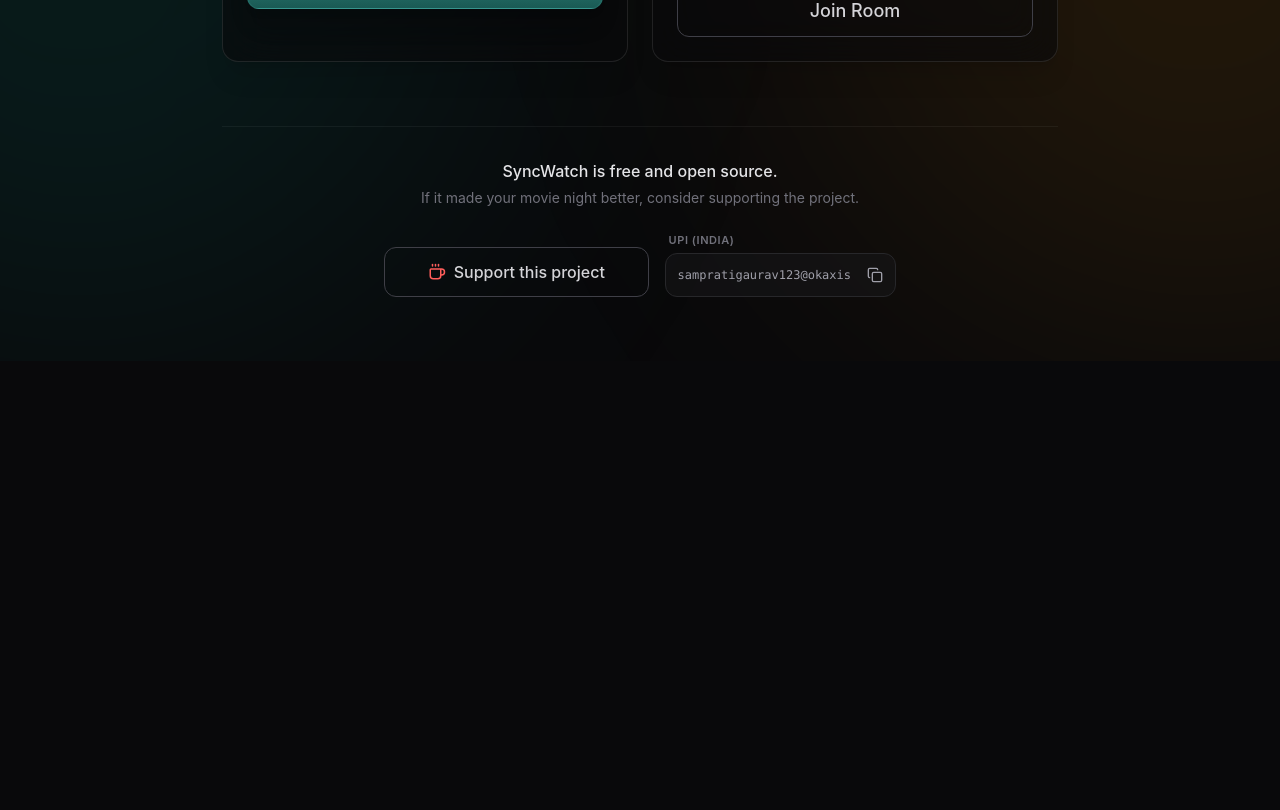
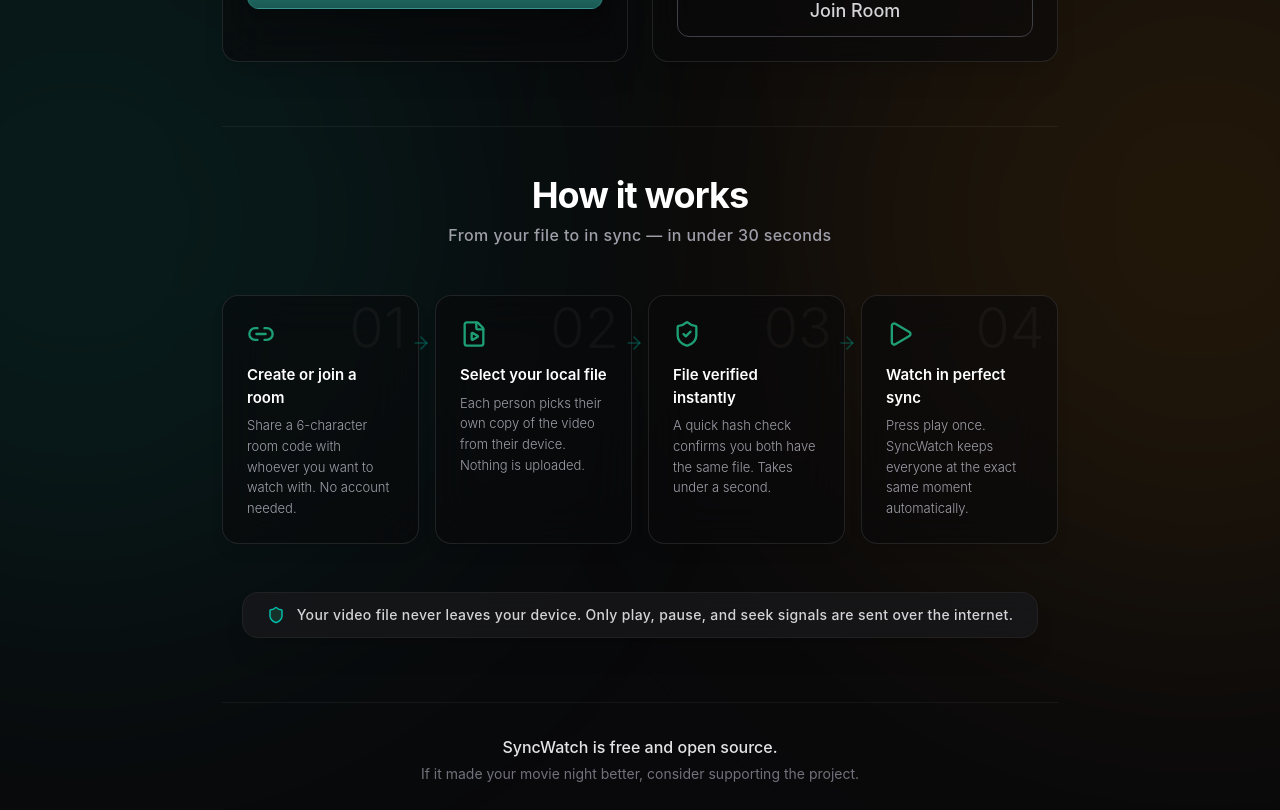
Before and after one commit to sampratigaurav/syncwatch, a React (Vite) app in the folder client/: page / in a window 1280 px wide. Shown: the part 500-1310 px from the top of the page. Before the commit the page ends 861 px from the top, so only its background shows below. Built offline with nearby package versions, Linux system fonts and the light colour scheme.

Commit message:
Add 'How it works' interactive timeline section to Home page

```diff
--- a/client/src/pages/Home.tsx
+++ b/client/src/pages/Home.tsx
@@ -1,6 +1,6 @@
 import { useState, useEffect, useRef } from 'react';
 import { useNavigate, useParams } from 'react-router-dom';
-import { Coffee, Copy, Check, Lock, Unlock } from 'lucide-react';
+import { Coffee, Copy, Check, Lock, Unlock, Link2, FileVideo, ShieldCheck, Play, ArrowRight, Shield } from 'lucide-react';
 import { useRoomStore } from '../store/roomStore';
 import { SERVER_URL } from '../lib/config';
 import { socket } from '../hooks/useSocket';
@@ -11,6 +11,29 @@ import { twMerge } from 'tailwind-merge';
 function cn(...inputs: (string | undefined | null | false)[]) {
   return twMerge(clsx(inputs));
 }
+
+const STEPS = [
+  {
+    icon: Link2,
+    title: "Create or join a room",
+    desc: "Share a 6-character room code with whoever you want to watch with. No account needed."
+  },
+  {
+    icon: FileVideo,
+    title: "Select your local file",
+    desc: "Each person picks their own copy of the video from their device. Nothing is uploaded."
+  },
+  {
+    icon: ShieldCheck,
+    title: "File verified instantly",
+    desc: "A quick hash check confirms you both have the same file. Takes under a second."
+  },
+  {
+    icon: Play,
+    title: "Watch in perfect sync",
+    desc: "Press play once. SyncWatch keeps everyone at the exact same moment automatically."
+  }
+];
 
 export default function Home() {
   const navigate = useNavigate();
@@ -36,6 +59,16 @@ export default function Home() {
   const [copied, setCopied] = useState(false);
 
   const joinNicknameInputRef = useRef<HTMLInputElement>(null);
+  const sectionRef = useRef<HTMLDivElement>(null);
+  const [isVisible, setIsVisible] = useState(false);
+
+  useEffect(() => {
+    const observer = new IntersectionObserver(([entry]) => {
+      if (entry.isIntersecting) setIsVisible(true);
+    }, { threshold: 0.2 });
+    if (sectionRef.current) observer.observe(sectionRef.current);
+    return () => observer.disconnect();
+  }, []);
 
   const handleCopyUPI = () => {
     navigator.clipboard.writeText('sampratigaurav123@okaxis');
@@ -391,6 +424,79 @@ export default function Home() {
 
         </div>
 
+        {/* How it works section */}
+        <div ref={sectionRef} className="w-full mt-12 tablet:mt-16 pt-8 tablet:pt-12 border-t border-white/5 [.light_&]:border-black/5 flex flex-col items-center">
+
+          <div className={cn(
+            "text-center transition-all duration-500 ease-out motion-reduce:transition-none motion-reduce:opacity-100 motion-reduce:translate-y-0",
+            isVisible ? "opacity-100 translate-y-0" : "opacity-0 translate-y-5"
+          )}>
+            <h2 className="text-3xl tablet:text-4xl font-bold tracking-tight text-white [.light_&]:text-zinc-900 mb-2">How it works</h2>
+            <p className="text-sm tablet:text-base text-zinc-400 [.light_&]:text-zinc-600 font-medium tracking-wide">From your file to in sync — in under 30 seconds</p>
+          </div>
+
+          <div className="relative w-full mt-10 tablet:mt-12 max-w-[900px]">
+            {/* Mobile Vertical Timeline Line */}
+            <div className={cn(
+              "absolute left-[20px] top-6 bottom-6 w-[2px] border-l-2 border-dashed border-teal-500/20 tablet:hidden transition-opacity duration-700 ease-out delay-300",
+              isVisible ? "opacity-100" : "opacity-0"
+            )} />
+
+            <div className="grid grid-cols-1 tablet:grid-cols-2 desktop:grid-cols-4 gap-6 desktop:gap-4 relative w-full">
+              {STEPS.map((step, i) => (
+                <div
+                  key={i}
+                  className={cn(
+                    "relative flex pl-12 tablet:pl-0 transition-all duration-500 ease-out motion-reduce:transition-none motion-reduce:opacity-100 motion-reduce:translate-y-0",
+                    isVisible ? "opacity-100 translate-y-0" : "opacity-0 translate-y-5"
+                  )}
+                  style={{ transitionDelay: `${(i + 1) * 150}ms` }}
+                >
+                  {/* Mobile Timeline Dot */}
+                  <div className="absolute left-[15px] top-[26px] w-[12px] h-[12px] rounded-full bg-teal-500 tablet:hidden shadow-[0_0_8px_rgba(29,158,117,0.5)]" />
+
+                  {/* Desktop/Tablet Horizontal Connector */}
+                  {(i === 0 || i === 1 || i === 2) && (
+                    <div className={cn(
+                      "hidden absolute top-[38px] -right-[12px] text-teal-500/30 z-10",
+                      i === 0 || i === 2 ? "tablet:block desktop:block" : "desktop:block"
+                    )}>
+                      <ArrowRight size={20} className="animate-pulse" />
+                    </div>
+                  )}
+
+                  {/* Card */}
+                  <div className="w-full bg-zinc-950/60 [.light_&]:bg-white/60 backdrop-blur-xl border border-white/10 [.light_&]:border-black/5 rounded-2xl p-5 tablet:p-6 relative overflow-hidden group hover:border-teal-500/30 [.light_&]:hover:border-teal-400/50 transition-colors shadow-lg [.light_&]:shadow-sm">
+                    <div className="absolute top-1 right-3 text-[56px] font-light text-white/[0.04] [.light_&]:text-black/[0.04] leading-none select-none pointer-events-none">
+                      0{i + 1}
+                    </div>
+
+                    <step.icon className="text-[#1D9E75] w-[28px] h-[28px] mb-4 transition-transform duration-300 group-hover:scale-110" />
+                    <h4 className="text-white [.light_&]:text-zinc-900 font-semibold text-[15px] mb-1.5 relative z-10">{step.title}</h4>
+                    <p className="text-zinc-400 [.light_&]:text-zinc-600 text-[13px] font-light leading-[1.6] relative z-10">
+                      {step.desc}
+                    </p>
+                  </div>
+                </div>
+              ))}
+            </div>
+          </div>
+
+          {/* Key Differentiator Pill */}
+          <div
+            className={cn(
+              "mt-10 tablet:mt-12 bg-zinc-900/80 [.light_&]:bg-teal-50/80 border border-white/5 [.light_&]:border-teal-200 backdrop-blur-md rounded-2xl py-3 px-5 tablet:px-6 flex items-center gap-3 shadow-xl transition-all duration-500 ease-out motion-reduce:transition-none motion-reduce:opacity-100 motion-reduce:translate-y-0",
+              isVisible ? "opacity-100 translate-y-0" : "opacity-0 translate-y-5"
+            )}
+            style={{ transitionDelay: '750ms' }}
+          >
+            <Shield className="text-teal-500 flex-shrink-0" size={18} fill="rgba(29, 158, 117, 0.2)" />
+            <p className="text-[13px] tablet:text-sm text-zinc-300 [.light_&]:text-teal-900 font-medium tracking-wide">
+              Your video file never leaves your device. Only play, pause, and seek signals are sent over the internet.
+            </p>
+          </div>
+        </div>
+
         {/* Support Section */}
         <div className="w-full max-w-[440px] tablet:max-w-full mt-12 tablet:mt-16 pt-8 border-t border-white/5 [.light_&]:border-black/10 pb-4">
           <div className="flex flex-col items-center text-center mb-6 px-4">
```
